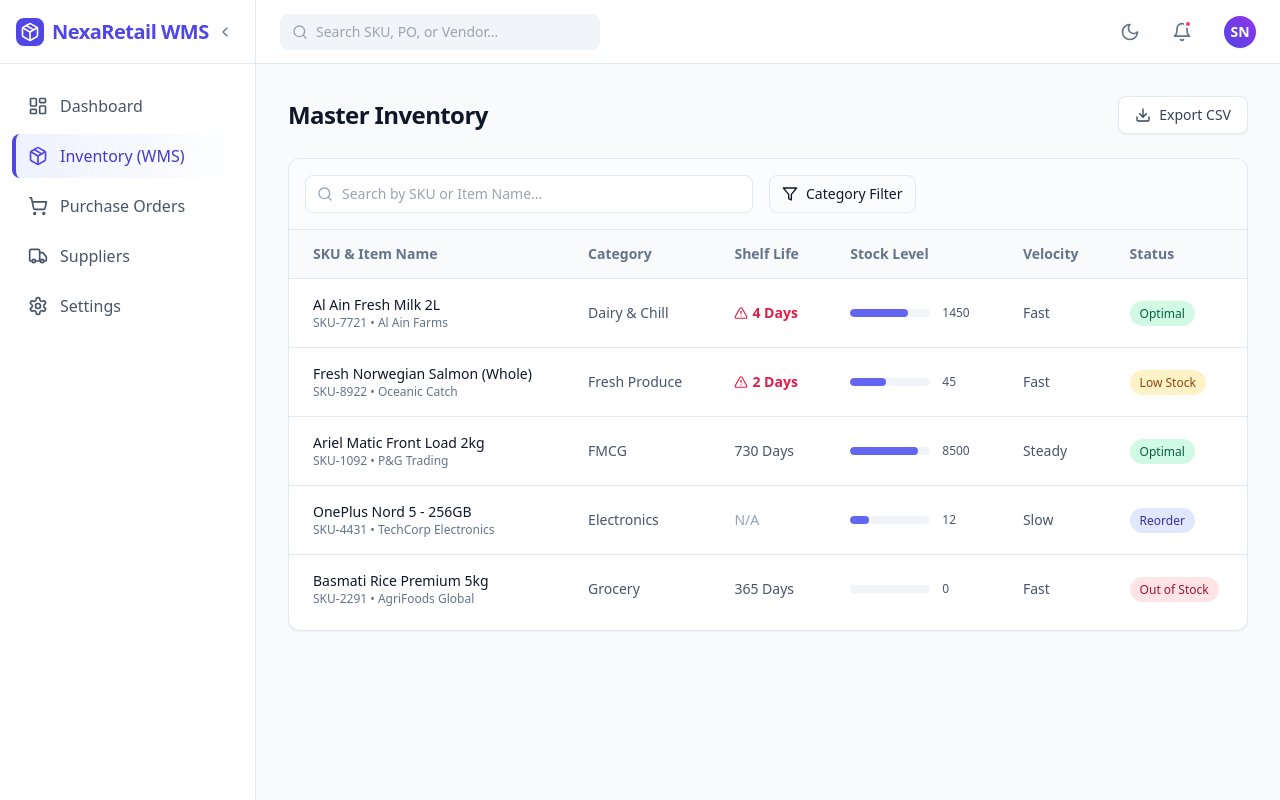
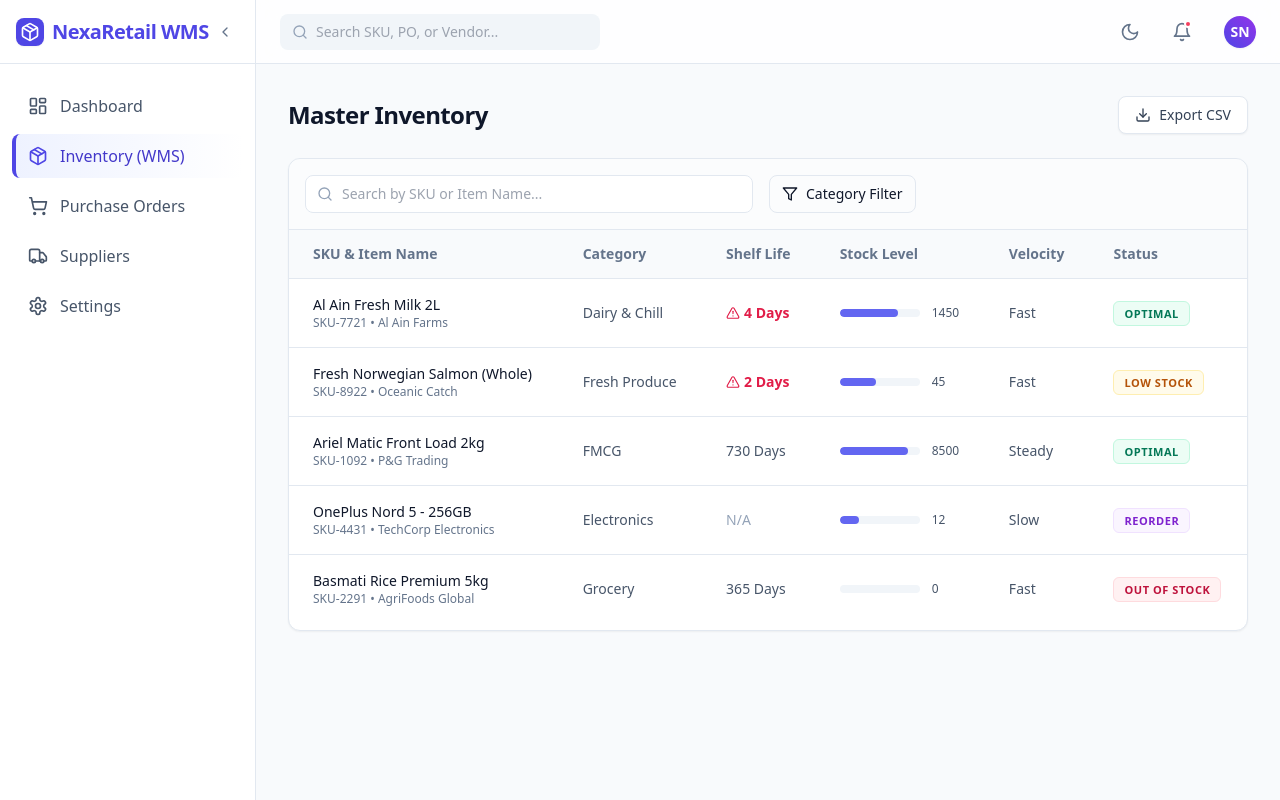
Before and after one commit to Naruto7H/NEXUSWMS, a React (Vite) app: page /inventory in a window 1280 px wide. Built offline with nearby package versions, Linux system fonts and the light colour scheme.

Commit message:
Update Inventory.jsx

```diff
--- a/src/pages/Inventory.jsx
+++ b/src/pages/Inventory.jsx
@@ -2,15 +2,10 @@ import React, { useEffect, useState } from 'react';
 import { inventoryApi } from '../services/api';
 import { Search, Filter, Download, AlertTriangle } from 'lucide-react';
 
-const StatusBadge = ({ status }) => {
-  const styles = {
-    Optimal: 'bg-emerald-100 text-emerald-800 dark:bg-emerald-900/30 dark:text-emerald-400',
-    'Low Stock': 'bg-amber-100 text-amber-800 dark:bg-amber-900/30 dark:text-amber-400',
-    'Out of Stock': 'bg-rose-100 text-rose-800 dark:bg-rose-900/30 dark:text-rose-400',
-    Reorder: 'bg-indigo-100 text-indigo-800 dark:bg-indigo-900/30 dark:text-indigo-400',
-  };
-  return <span className={`px-2.5 py-1 text-xs font-medium rounded-full ${styles[status] || ''}`}>{status}</span>;
-};
+// 1. IMPORT THE EXTERNAL COMPONENT HERE
+import StatusBadge from '../components/ui/StatusBadge';
+
+// 2. DELETE the "const StatusBadge = ({ status }) => { ... }" block that used to be here
 
 export default function Inventory() {
   const [inventory, setInventory] = useState([]);
@@ -102,6 +97,7 @@ export default function Inventory() {
                       </div>
                     </td>
                     <td className="px-6 py-4 text-slate-600 dark:text-slate-300">{item.speed}</td>
+                    {/* 3. Uses imported StatusBadge automatically */}
                     <td className="px-6 py-4"><StatusBadge status={item.status} /></td>
                   </tr>
                 ))}
```
